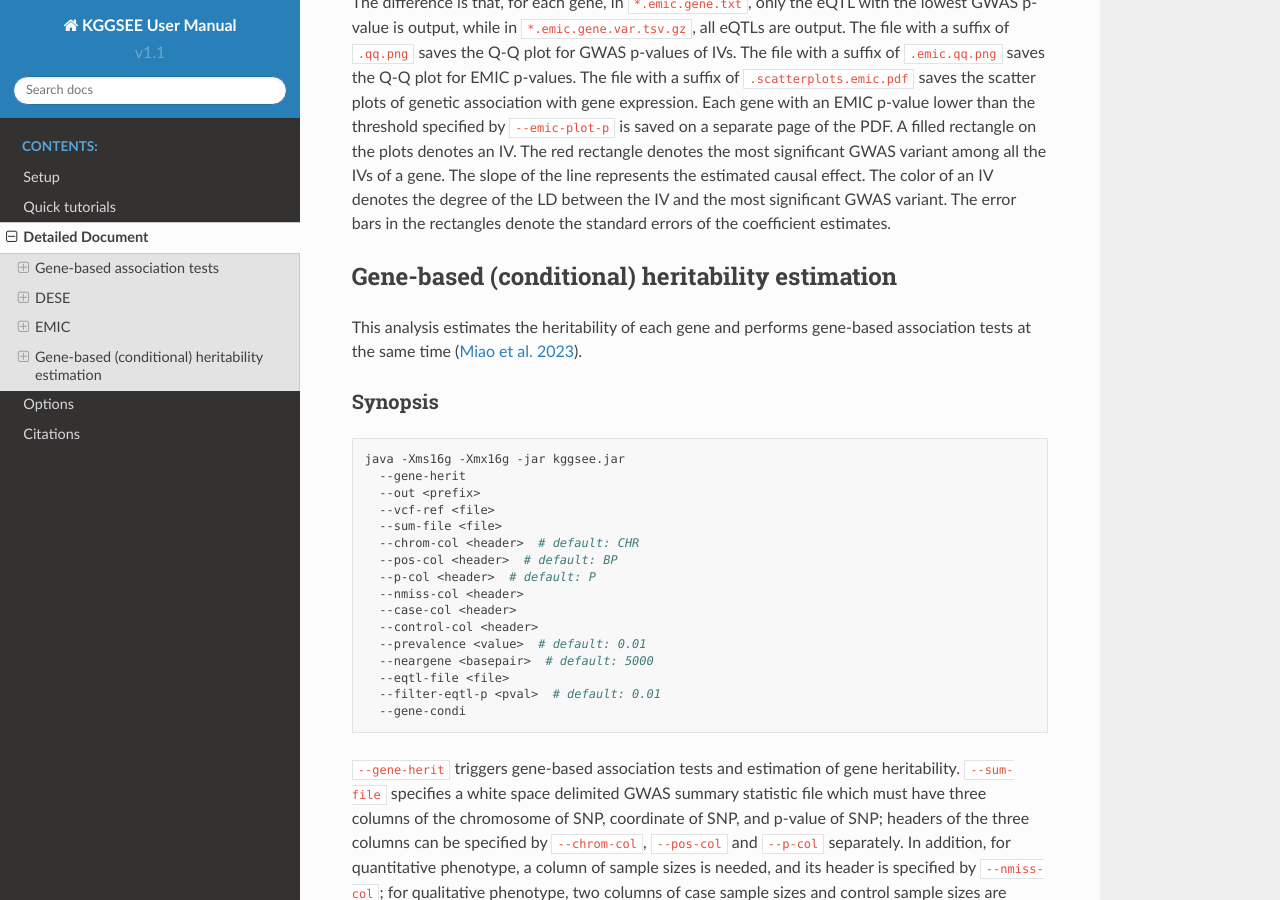
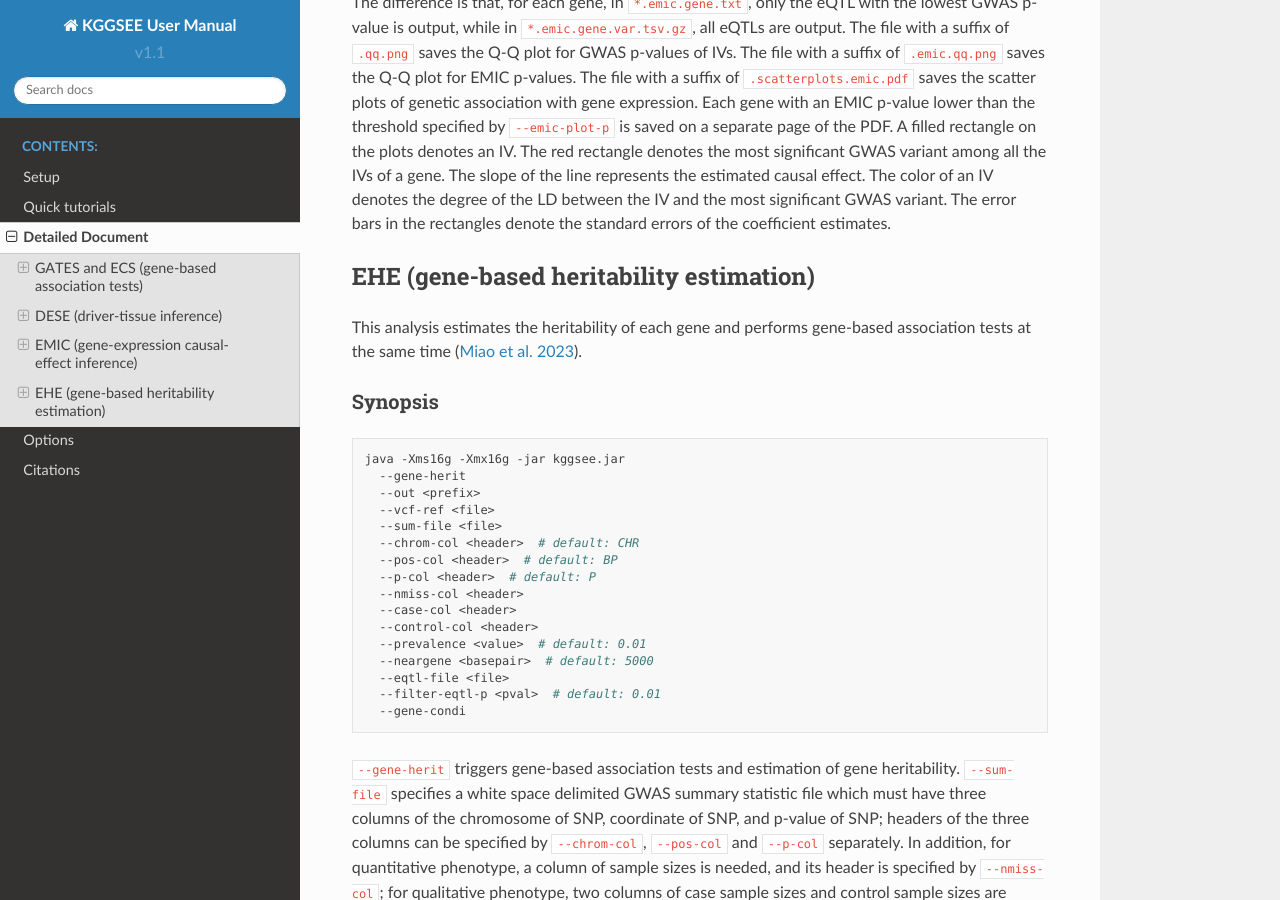
Before and after one commit to pmglab/KGGSEE, a Sphinx documentation site: the page built from doc/source/detailed_document.rst, in a window 1280 px wide and 900 px high, scrolled down 12914 px. Built offline with Sphinx 7.4.7 and the Read the Docs theme 2.0.0, drawn with Linux system fonts in a browser that asks for light colours; some of the changed text lies outside the part shown.

Commit message:
Update detailed_document.rst

```diff
--- a/doc/source/detailed_document.rst
+++ b/doc/source/detailed_document.rst
@@ -50,8 +50,8 @@ A BED file specified by ``--regions-bed`` defines customized gene coordinates in
 
 .. _detail_ECS:
 
-Gene-based association tests
-============================
+GATES and ECS (gene-based association tests)
+============================================
 
 KGGSEE performs the gene-based association analysis by GATES (a rapid and powerful **G**\ ene-based **A**\ ssociation **T**\ est using **E**\ xtended **S**\ imes procedure) and ECS (an **E**\ ffective **C**\ hi-square **S** \tatistics). The ``--gene-assoc`` flag triggers both.
 
@@ -174,8 +174,8 @@ The columns of the file with the suffix of ``.gene.var.pvalue.txt.gz`` are the s
 
 .. _detail_DESE:
 
-DESE
-====
+DESE (driver-tissue inference)
+==============================
 
 DESE (**D**\ river-tissue **E**\ stimation by **S**\ elective **E**\ xpression; `Jiang et al. 2019 <https://doi.org/10.1186/s13059-019-1801-5>`_) estimates driver tissues by tissue-selective expression of phenotype-associated genes in GWAS. The assumption is that the tissue-selective expression of causal or susceptibility genes indicates the tissues where complex phenotypes happen primarily, which are called driver tissues. Therefore, a driver tissue is very likely to be enriched with selective expression of susceptibility genes of a phenotype.
 
@@ -431,8 +431,8 @@ If ``--geneset-db`` or ``--geneset-file`` is specified, results of enrichment te
 
 .. _detail_EMIC:
 
-EMIC
-====
+EMIC (gene-expression causal-effect inference)
+==============================================
 
 EMIC (**E**\ ffective-median-based **M**\ endelian randomization framework for **I**\ nferring the **C**\ ausal genes of complex phenotypes) inferences gene expressions' causal effect on a complex phenotype with dependent expression quantitative loci by a robust median-based Mendelian randomization. The effective-median method solved the high false-positive issue in the existing MR methods due to either correlation among instrumental variables or noises in approximated linkage disequilibrium (LD). EMIC can further perform a pleiotropy fine-mapping analysis to remove possible false-positive estimates (`Jiang et al. 2022 <https://doi.org/10.1016/j.ajhg.2022.04.004>`_).
 
@@ -567,8 +567,8 @@ The columns of the file with a suffix of ``.emic.gene.var.tsv.gz`` are the same
 
 .. _detail_h2:
 
-Gene-based (conditional) heritability estimation
-================================================
+EHE (gene-based heritability estimation)
+========================================
 
 This analysis estimates the heritability of each gene and performs gene-based association tests at the same time (`Miao et al. 2023 <https://doi.org/10.1016/j.ajhg.2023.08.006>`_).
 
```
